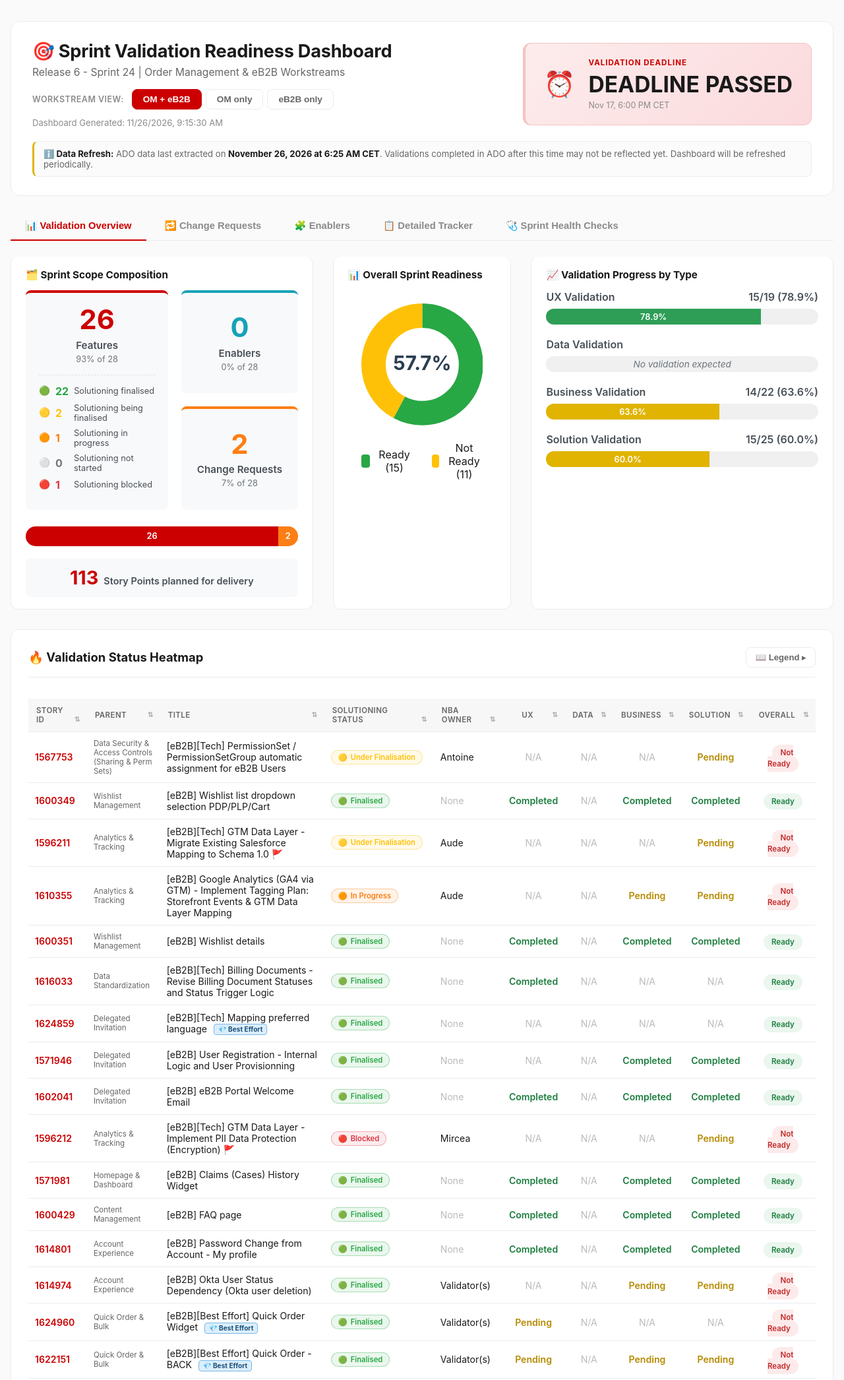
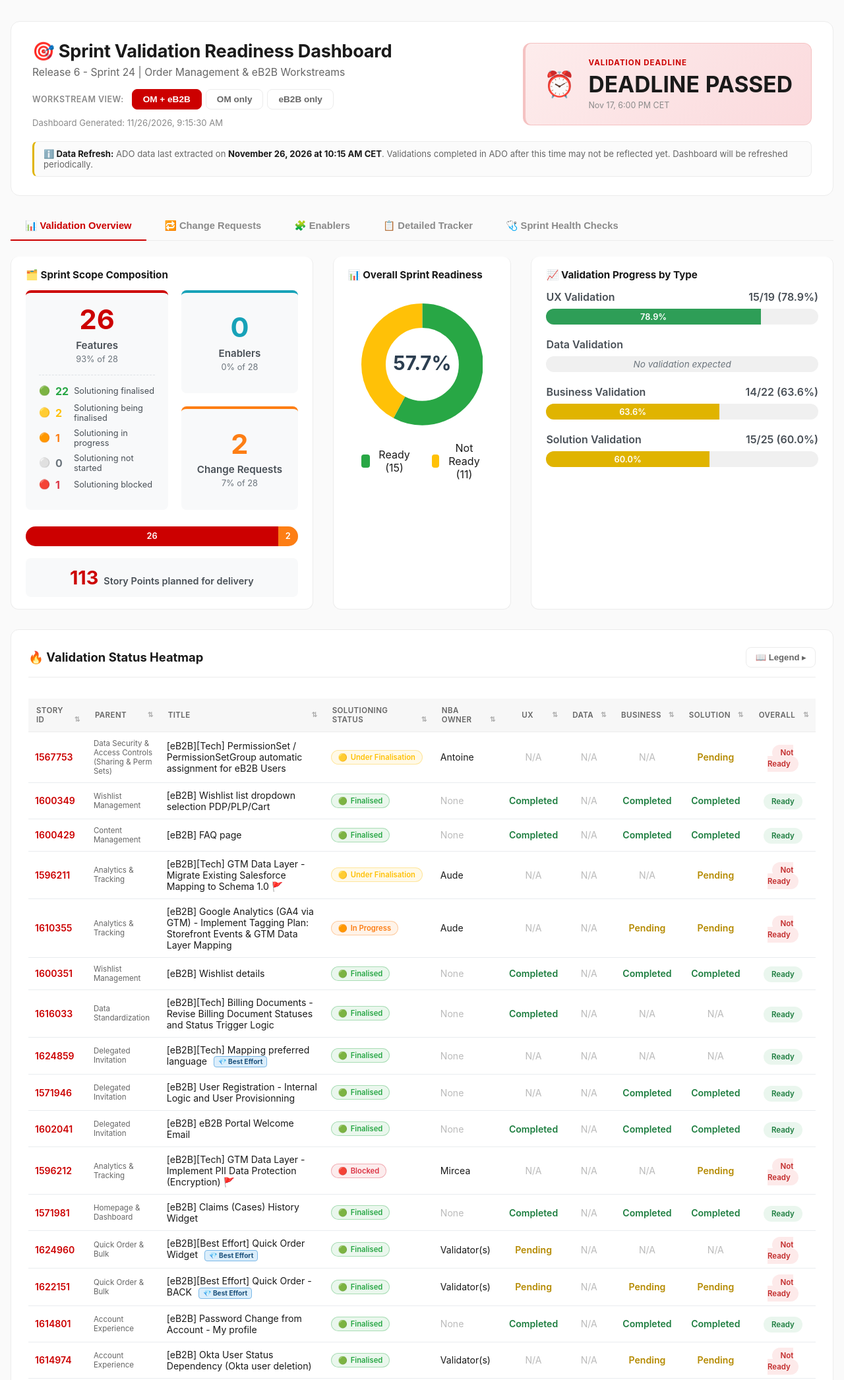
Before and after one commit to AudeCL/sprint24-validation-dashboard, a plain HTML site: page Sprint_Validation_Readiness.html in a window 1280 px wide. Shown: the top 2092 px of the page at 66% size. Drawn offline with Linux system fonts and the light colour scheme.

Commit message:
Auto-refresh Sprint 24 dashboard from ADO (Nov 26 2026, 10:15 AM)

```diff
--- a/Sprint_Validation_Readiness.html
+++ b/Sprint_Validation_Readiness.html
@@ -759,7 +759,7 @@
             </div>
         </div>
         <div class="data-refresh-notice">
-            <strong>ℹ️ Data Refresh:</strong> ADO data last extracted on <strong>November 26, 2026 at 6:25 AM CET</strong>.
+            <strong>ℹ️ Data Refresh:</strong> ADO data last extracted on <strong>November 26, 2026 at 10:15 AM CET</strong>.
             Validations completed in ADO after this time may not be reflected yet. Dashboard will be refreshed periodically.
         </div>
     </div>
@@ -929,21 +929,21 @@
         const rawItems = [
             {id:"1567753",title:"[eB2B][Tech] PermissionSet / PermissionSetGroup automatic assignment for eB2B Users",assignee:"Antoine",state:"Design Completed",tags:["Build","eB2B","Salesforce"],ux_ui:0,data_rel:0,t:0,u:0,d:0,b:0,sp:3,parent:"1562347"},
             {id:"1600349",title:"[eB2B] Wishlist list dropdown selection PDP/PLP/Cart",assignee:"Antoine",state:"Build Done",tags:["eB2B","Grooming-Done","UX"],ux_ui:1,data_rel:0,t:1,u:1,d:0,b:1,sp:3,parent:"1381461"},
+            {id:"1600429",title:"[eB2B] FAQ page",assignee:"Antoine",state:"Build Done",tags:["eB2B","UX"],ux_ui:1,data_rel:0,t:1,u:1,d:0,b:1,sp:1,parent:"1381423"},
             {id:"1596211",title:"[eB2B][Tech] GTM Data Layer - Migrate Existing Salesforce Mapping to Schema 1.0 🚩",assignee:"Aude",state:"Design Completed",tags:["eB2B","Grooming-Done"],ux_ui:0,data_rel:0,t:0,u:0,d:0,b:0,sp:5,parent:"1381364"},
             {id:"1610355",title:"[eB2B] Google Analytics (GA4 via GTM) - Implement Tagging Plan: Storefront Events & GTM Data Layer Mapping",assignee:"Aude",state:"In Design",tags:["eB2B"],ux_ui:0,data_rel:0,t:0,u:0,d:0,b:0,sp:13,parent:"1381364"},
             {id:"1600351",title:"[eB2B] Wishlist details",assignee:"Riad",state:"In Build",tags:["eB2B","Grooming-Done","UX"],ux_ui:1,data_rel:0,t:1,u:1,d:0,b:1,sp:3,parent:"1381461"},
-            {id:"1616033",title:"[eB2B][Tech] Billing Documents - Revise Billing Document Statuses and Status Trigger Logic",assignee:"Hamza",state:"In Build",tags:["eB2B","Grooming-Done","NoValidation","Tech","UX"],ux_ui:1,data_rel:0,t:0,u:1,d:0,b:0,sp:3,parent:"1381489"},
+            {id:"1616033",title:"[eB2B][Tech] Billing Documents - Revise Billing Document Statuses and Status Trigger Logic",assignee:"Hamza",state:"Build Done",tags:["eB2B","Grooming-Done","NoValidation","Tech","UX"],ux_ui:1,data_rel:0,t:0,u:1,d:0,b:0,sp:3,parent:"1381489"},
             {id:"1624859",title:"[eB2B][Tech] Mapping preferred language",assignee:"Hamza",state:"Ready to build",tags:["BestEffort","eB2B","Grooming-Done","NoValidation","Tech"],ux_ui:0,data_rel:0,t:0,u:0,d:0,b:0,sp:3,parent:"1381395"},
             {id:"1571946",title:"[eB2B] User Registration - Internal Logic and User Provisionning",assignee:"Mohammed-Mahmoud",state:"In Build",tags:["eB2B","Grooming-Done"],ux_ui:0,data_rel:0,t:1,u:0,d:0,b:1,sp:8,parent:"1381395"},
             {id:"1602041",title:"[eB2B] eB2B Portal Welcome Email",assignee:"Mohammed-Mahmoud",state:"Ready to build",tags:["eB2B","Grooming-Done","UX"],ux_ui:1,data_rel:0,t:1,u:1,d:0,b:1,sp:5,parent:"1381395"},
             {id:"1596212",title:"[eB2B][Tech] GTM Data Layer - Implement PII Data Protection (Encryption) 🚩",assignee:"Mircea",state:"In Design",tags:["Blocked","eB2B"],ux_ui:0,data_rel:0,t:0,u:0,d:0,b:0,sp:5,parent:"1381364"},
             {id:"1571981",title:"[eB2B] Claims (Cases) History Widget",assignee:"Sara",state:"In Build",tags:["eB2B","Grooming-Done","UX"],ux_ui:1,data_rel:0,t:1,u:1,d:0,b:1,sp:3,parent:"1381411"},
-            {id:"1600429",title:"[eB2B] FAQ page",assignee:"Sara",state:"In Build",tags:["eB2B","UX"],ux_ui:1,data_rel:0,t:1,u:1,d:0,b:1,sp:1,parent:"1381423"},
-            {id:"1614801",title:"[eB2B] Password Change from Account - My profile",assignee:"",state:"Ready to build",tags:["eB2B","Grooming-Done","UX"],ux_ui:1,data_rel:0,t:1,u:1,d:0,b:1,sp:3,parent:"1381402"},
-            {id:"1614974",title:"[eB2B] Okta User Status Dependency (Okta user deletion)",assignee:"",state:"Design Completed",tags:["eB2B"],ux_ui:0,data_rel:0,t:0,u:0,d:0,b:0,sp:3,parent:"1381402"},
             {id:"1624960",title:"[eB2B][Best Effort] Quick Order Widget",assignee:"",state:"Design Completed",tags:["BestEffort","eB2B","NoValidation"],ux_ui:1,data_rel:0,t:0,u:0,d:0,b:0,sp:3,parent:"1386887"},
             {id:"1619322",title:"[eB2B][Change Request][Best Effort] Return Detailed Page - Revise Line Item Return quantities",assignee:"",state:"Ready to build",tags:["BestEffort","ChangeRequest","eB2B","Grooming-Done","UX"],ux_ui:1,data_rel:0,t:1,u:1,d:0,b:0,sp:2,parent:"1381476"},
             {id:"1622151",title:"[eB2B][Best Effort] Quick Order - BACK",assignee:"",state:"Design Completed",tags:["BestEffort","eB2B","UX"],ux_ui:1,data_rel:0,t:0,u:0,d:0,b:0,sp:8,parent:"1386887"},
+            {id:"1614801",title:"[eB2B] Password Change from Account - My profile",assignee:"",state:"Ready to build",tags:["eB2B","Grooming-Done","UX"],ux_ui:1,data_rel:0,t:1,u:1,d:0,b:1,sp:3,parent:"1381402"},
+            {id:"1614974",title:"[eB2B] Okta User Status Dependency (Okta user deletion)",assignee:"",state:"Design Completed",tags:["eB2B"],ux_ui:0,data_rel:0,t:0,u:0,d:0,b:0,sp:3,parent:"1381402"},
             {id:"1600347",title:"[eB2B] Wishlist list",assignee:"",state:"Ready for Sprint testing",tags:["eB2B","Grooming-Done","UX"],ux_ui:1,data_rel:0,t:1,u:1,d:0,b:1,sp:5,parent:"1381461"},
             {id:"1600422",title:"[eB2B] Wishlist Widget",assignee:"",state:"Ready for Sprint testing",tags:["eB2B","Grooming-Done","UX"],ux_ui:1,data_rel:0,t:1,u:1,d:0,b:1,sp:3,parent:"1381461"},
             {id:"1571963",title:"[eB2B] User Registration - Internal Salesforce Console User",assignee:"",state:"Design Completed",tags:["eB2B","UX"],ux_ui:1,data_rel:0,t:0,u:1,d:0,b:0,sp:2,parent:"1381395"},
```
Also changed, not shown: index.html (+5 -5 lines).
